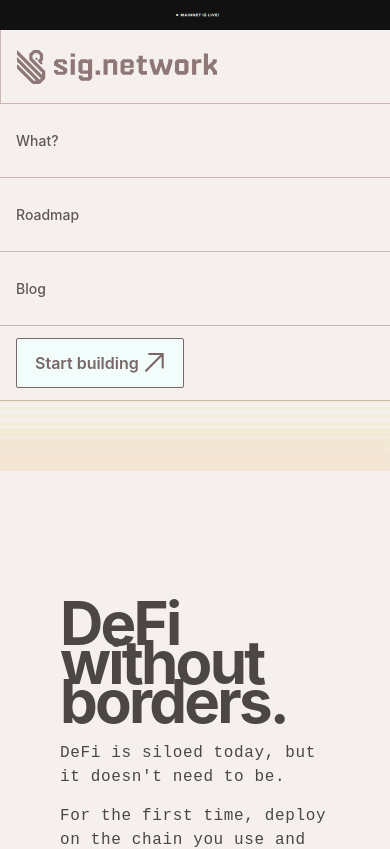
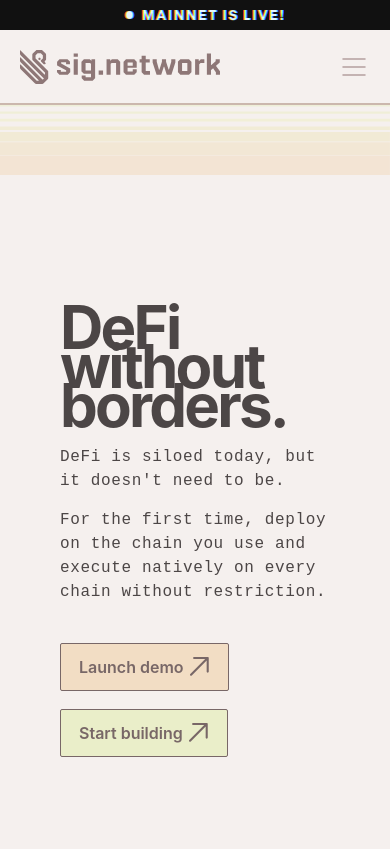
Before and after one commit to sig-net/landing-page-v2, a React (Vite) app: page / in a window 390 px wide. Shown: the top 849 px of the page. Built offline with nearby package versions, Linux system fonts and the light colour scheme.

Commit message:
Fix mobile header.

```diff
--- a/src/App.tsx
+++ b/src/App.tsx
@@ -1,10 +1,11 @@
-import type { CSSProperties } from 'react'
+import { useState, type CSSProperties } from 'react'
 
 import linesTop from './assets/lines-top.svg'
 import linesBottom from './assets/lines-bottom.svg'
 import signetworkLogo from './assets/signetwork-logo.svg'
 import arrowUpRight from './assets/arrow-up-right.svg'
 import liveMainnet from './assets/live-mainnet.svg'
+import burgerMenu from './assets/burger-menu.svg'
 import techIllustration1 from './assets/technical-illustration-1.svg'
 import techIllustration2 from './assets/technical-illustration-2.svg'
 import techIllustration3 from './assets/technical-illustration-3.svg'
@@ -193,24 +194,72 @@ const TechnicalPanel = ({ src, alt }: { src: string; alt: string }) => (
   </div>
 )
 
-const App = () => (
-  <div className="bg-dark-neutral-950 min-h-screen text-white">
-    {/* Live Banner with RGB Effect */}
-    <img src={liveMainnet} alt="Mainnet is live" className="h-[30px] w-full" />
+const App = () => {
+  const [isMobileMenuOpen, setIsMobileMenuOpen] = useState(false)
 
-    {/* Navigation Menu - 180px height matching Figma desktop, responsive for mobile */}
+  return (
+    <div className="bg-dark-neutral-950 min-h-screen text-white">
+      {/* Live Banner with RGB Effect */}
+      <img src={liveMainnet} alt="Mainnet is live" className="h-[30px] w-full object-cover" />
+
+    {/* Navigation Menu - Desktop: 180px height, Mobile: 74px height */}
     <nav className="border-clam-shell-500 bg-clam-shell-50 border-b">
-      <div className="flex flex-col items-stretch md:h-[180px] md:flex-row md:items-center">
+      {/* Mobile: Logo + Hamburger */}
+      <div className="flex h-[74px] items-center justify-between border-clam-shell-500 border-b md:hidden">
+        <div className="flex items-center px-[20px]">
+          <img src={signetworkLogo} alt="Sig.Network" className="h-[34px] w-[200px]" />
+        </div>
+        <button
+          className="flex items-center px-[20px]"
+          onClick={() => setIsMobileMenuOpen(!isMobileMenuOpen)}
+          aria-label="Toggle menu"
+        >
+          <img src={burgerMenu} alt="Menu" className="h-[32px] w-[32px]" />
+        </button>
+      </div>
+
+      {/* Mobile Menu Overlay */}
+      {isMobileMenuOpen && (
+        <>
+          {/* Backdrop - only covers content below header (30px banner + 74px header = 104px) */}
+          <div
+            className="fixed top-[104px] left-0 right-0 bottom-0 bg-black/50 z-40 md:hidden"
+            onClick={() => setIsMobileMenuOpen(false)}
+          />
+          {/* Menu Drawer */}
+          <div className="border-clam-shell-500 bg-clam-shell-50 fixed top-[104px] left-0 right-0 z-50 shadow-lg md:hidden">
+            {navItems.map((item) => (
+              <div
+                key={item}
+                className="border-clam-shell-500 flex h-[74px] items-center border-b px-[20px]"
+              >
+                <span className="text-dark-neutral-500 text-[14px] leading-[20px] font-medium">
+                  {item}
+                </span>
+              </div>
+            ))}
+            <div className="flex h-[74px] items-center px-[20px] border-b border-clam-shell-500">
+              <button className="border-dark-neutral-400 bg-pastels-polar-200 text-dark-neutral-400 flex items-center gap-[6px] rounded-[2px] border px-[18px] py-[12px] text-[16px] font-semibold transition hover:opacity-90">
+                Start building
+                <ArrowIcon />
+              </button>
+            </div>
+          </div>
+        </>
+      )}
+
+      {/* Desktop: Full Navigation */}
+      <div className="hidden h-[180px] items-center md:flex">
         {/* Logo */}
-        <div className="border-clam-shell-500 flex h-[74px] shrink-0 items-center border-b border-l px-4 md:h-[180px] md:border-t md:border-b-0 md:px-[60px]">
+        <div className="border-clam-shell-500 flex h-[180px] shrink-0 items-center border-l border-t px-[60px]">
           <img src={signetworkLogo} alt="Sig.Network" className="h-[34px] w-[200px]" />
         </div>
         {/* Menu Items and CTA - pushed to the right */}
-        <div className="flex flex-col md:ml-auto md:flex-row md:items-stretch">
+        <div className="ml-auto flex h-[180px] items-stretch">
           {navItems.map((item) => (
             <div
               key={item}
-              className="border-clam-shell-500 flex h-[74px] shrink-0 items-center border-b px-4 md:h-[180px] md:w-[180px] md:border-r md:border-b-0 md:px-[60px]"
+              className="border-clam-shell-500 flex h-[180px] w-[180px] shrink-0 items-center border-r px-[60px]"
             >
               <span className="text-dark-neutral-500 text-[14px] leading-[20px] font-medium">
                 {item}
@@ -218,7 +267,7 @@ const App = () => (
             </div>
           ))}
           {/* CTA Button */}
-          <div className="border-clam-shell-500 flex h-[74px] shrink-0 items-center px-4 md:h-[180px] md:border-r md:px-[60px]">
+          <div className="border-clam-shell-500 flex h-[180px] shrink-0 items-center border-r px-[60px]">
             <button className="border-dark-neutral-400 bg-pastels-polar-200 text-dark-neutral-400 flex items-center gap-[6px] rounded-[2px] border px-[18px] py-[12px] text-[16px] font-semibold transition hover:opacity-90">
               Start building
               <ArrowIcon />
@@ -418,17 +467,17 @@ const App = () => (
         alt=""
         className="pointer-events-none absolute bottom-0 left-0 w-full opacity-40"
       />
-      <div className="relative mx-auto flex max-w-[1440px] flex-col gap-[18px] items-start pt-0 pb-[270px] max-md:pt-0 max-md:pb-16">
-        <h2 className="px-[60px] text-left text-[#625757] text-[110px] leading-[98px] font-bold tracking-[-2.2px] w-full max-md:px-4 max-md:text-[clamp(48px,8vw,110px)] max-md:leading-[0.71] max-md:text-center">
+      <div className="relative mx-auto flex max-w-[1440px] flex-col gap-[18px] items-start px-[60px] pt-0 pb-[270px] max-md:px-4 max-md:pt-0 max-md:pb-16">
+        <h2 className="text-left text-[#625757] text-[110px] leading-[98px] font-bold tracking-[-2.2px] w-full max-md:text-[clamp(48px,8vw,110px)] max-md:leading-[0.891] max-md:text-center">
           Ready to make your Dapp cross-chain?
         </h2>
-        <div className="px-[60px] w-full flex items-center justify-center max-md:px-4">
-          <button className="border-dark-neutral-400 bg-pastels-polar-200 text-[#625757] flex h-[38px] items-center gap-[6px] rounded-[2px] border px-[19px] py-[11px] text-[16px] font-semibold transition hover:opacity-90">
+        <div className="w-full flex items-center justify-center gap-[20px]">
+          <button className="border-dark-neutral-400 bg-pastels-polar-200 text-[#625757] flex h-[38px] w-[145.29px] items-center justify-center gap-[6px] rounded-[2px] border text-[13.3px] font-normal transition hover:opacity-90" style={{ fontFamily: 'Arial, sans-serif' }}>
             Start Building
             <ArrowIcon />
           </button>
         </div>
-        <div className="border-clam-shell-500 px-[60px] w-full grid grid-cols-4 gap-[60px] border-t pt-[40px] max-md:px-4 max-md:grid-cols-1 max-md:gap-8 max-md:pt-10">
+        <div className="border-clam-shell-500 w-full grid grid-cols-4 gap-[60px] border-t pt-[40px] max-md:grid-cols-1 max-md:gap-8 max-md:pt-10">
           {footerColumns.map((column) => (
             <div key={column.heading}>
               <h3 className="text-dark-neutral-600 text-[30px] leading-[38px] font-bold max-md:text-[26px]">
@@ -455,6 +504,7 @@ const App = () => (
       </div>
     </footer>
   </div>
-)
+  )
+}
 
 export default App
```
Also changed, not shown: src/assets/burger-menu.svg (added).
